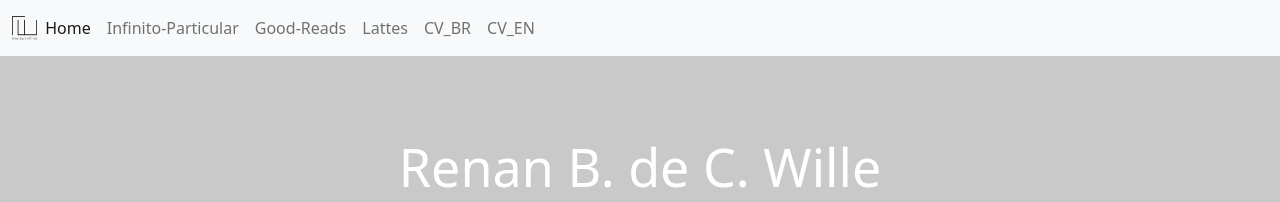
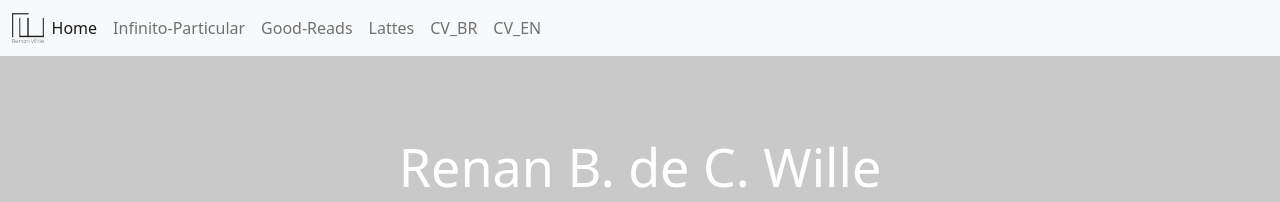
Before and after one commit to renanwille/renanwille.github.io, a Jekyll site: the page built from index.md, in a window 1280 px wide. Shown: the top 202 px of the page. Built offline with Jekyll 4.4.1, drawn with Linux system fonts in a browser that asks for light colours.

```diff
--- a/_config.yml
+++ b/_config.yml
@@ -2,5 +2,5 @@ title: Renan B. de C. Wille
 description: My website, feel free to move around!
 show_downloads: false
 logo: assets/img/logo.png
-google_analytics:
+google_analytics: UA-108828869-1
 theme: jekyll-theme-cayman
--- a/_layouts/default.html
+++ b/_layouts/default.html
@@ -18,7 +18,7 @@
     <!-- Navegation bar -->
     <nav class="navbar navbar-expand-lg navbar-light bg-light">
     <div class="container-fluid">
-        <img src="{{ site.logo }}" alt="" height="24">
+        <img src="{{ site.logo }}" alt="" height="30">
         <button class="navbar-toggler" type="button" data-bs-toggle="collapse" data-bs-target="#navbarNav" aria-controls="navbarNav" aria-expanded="false" aria-label="Toggle navigation">
         <span class="navbar-toggler-icon"></span>
         </button>
```
